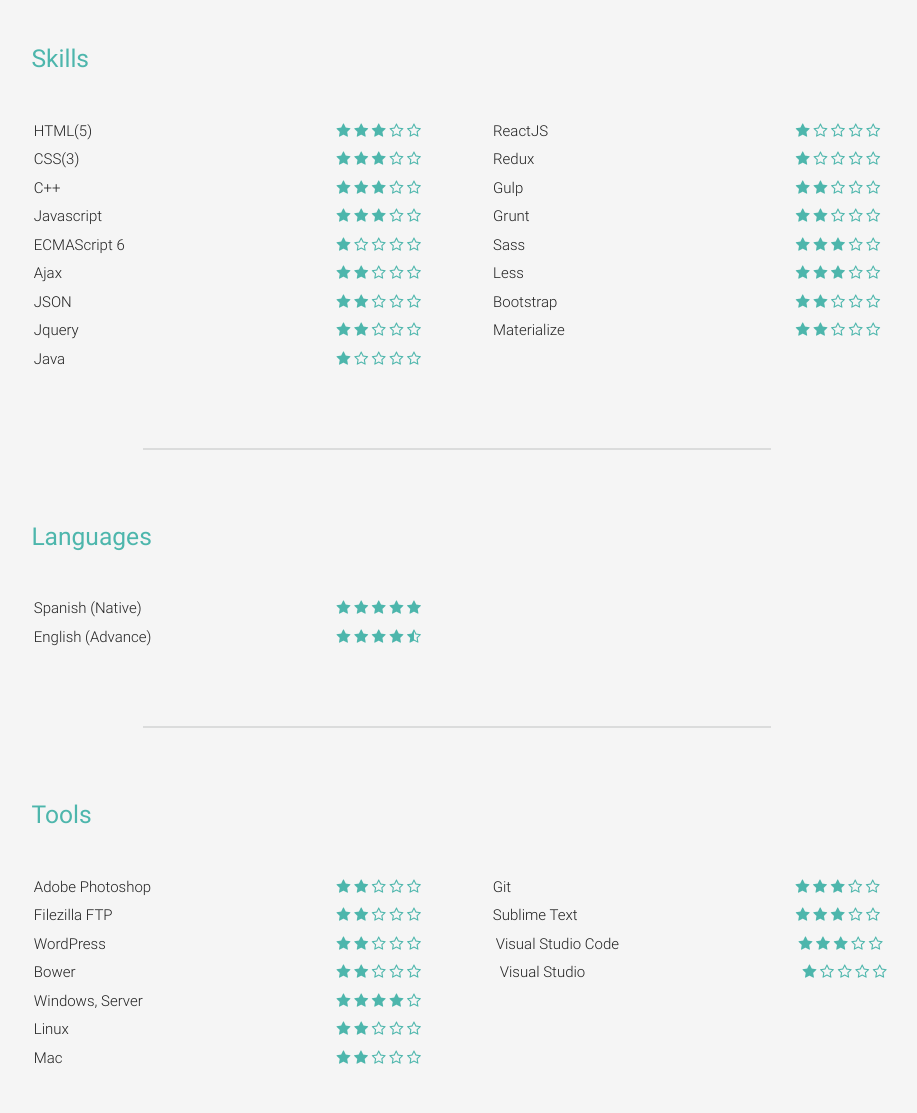
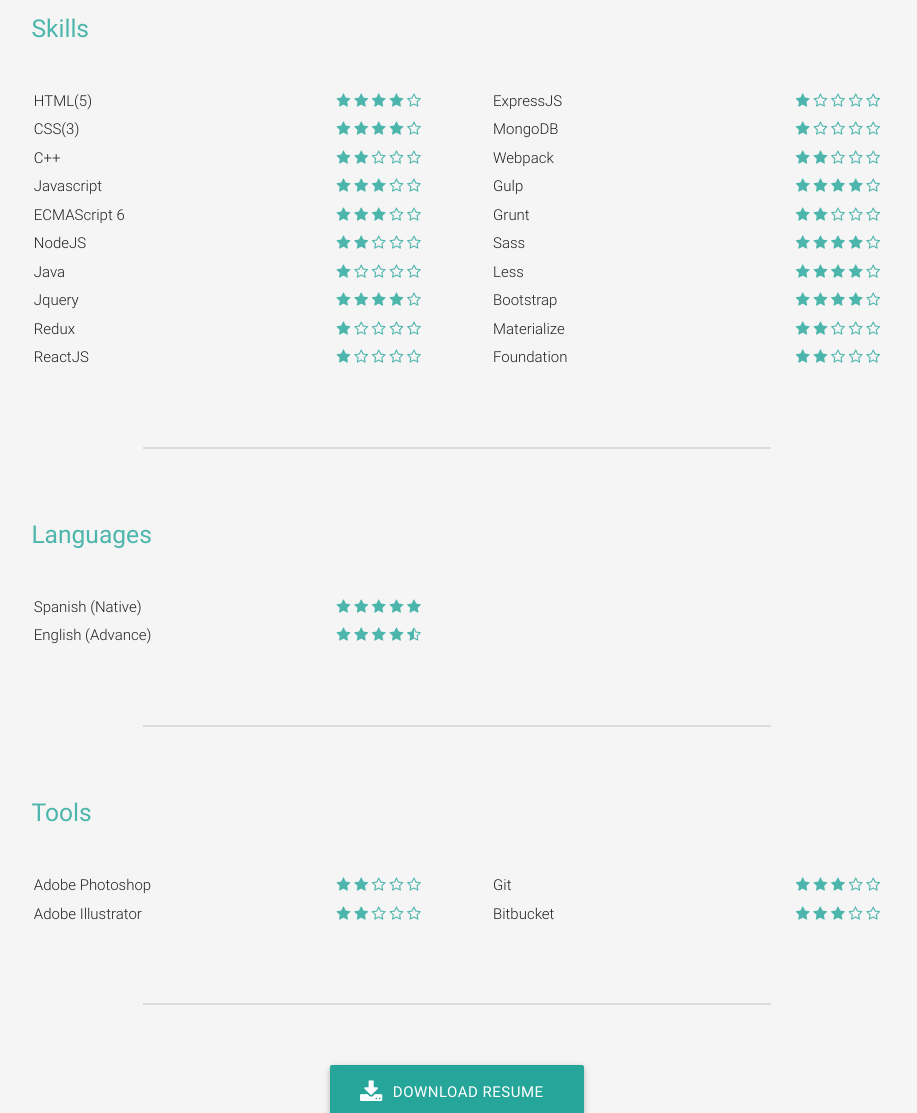
Before and after one commit to ergokira/cv, a website: page app/index.html in a window 1280 px wide. Shown: the part 1687-2800 px from the top of the page, without its empty margins (183-1100 px from the left). Drawn offline with nearby package versions, Linux system fonts and the light colour scheme; files that its build step writes are made by us from their sources.

Commit message:
cv update

```diff
--- a/app/index.html
+++ b/app/index.html
@@ -37,7 +37,7 @@
           <br><br>
           <h1 class="header center teal-text text-lighten-2">Josue Granados</h1>
           <div class="row center">
-            <h5 class="header col s12 light">Web Developer</h5>
+            <h5 class="header col s12 light">Frontend Web Developer</h5>
           </div>
           <div class="row center">
             <a href="#porfolio" class="btn-large waves-effect waves-light teal lighten-1 hide-on-small-only">View Work</a>
@@ -62,7 +62,7 @@
           <div class="col s12 m4">
             <div class="info-block">
               <h5 class="teal-text text-lighten-2">About me</h5>
-              <p class="light">I'm a Frontend Web Developer, always eager of new technologies, creative, and open minded, trying to think out of the box in order to find the best solution in every challenge. I have knowledge in W3C standards, Git Flow, Responsive Web Design and cross browsing. I love structure and order and I also spend time on fixing little details and optimizing my code. I'm also well trained in programming best practices and the Object-Oriented Programming Paradigm.</p>
+              <p class="light">I'm a Frontend Web Developer, always eager of new technologies, creative, and open minded, trying to think out of the box in order to find the best solution in every challenge. I have knowledge in W3C standards, Git Flow, Responsive Web Design and cross browsing. I love structure and order and I also spend time on fixing little details and optimizing my code. I'm also well trained in programming best practices and Design Patterns.</p>
             </div>
           </div>
           <!-- Photo -->
@@ -79,7 +79,7 @@
                 <strong>Name:</strong><br>
                 Josue Granados<br><br>
                 <strong>Age:</strong><br>
-                25 years<br><br>
+                26 years<br><br>
                 <strong>Location:</strong><br>
                 Heredia, Costa Rica.
               </p>
@@ -131,7 +131,7 @@
                   <i class="fa fa-star" aria-hidden="true"></i>
                   <i class="fa fa-star" aria-hidden="true"></i>
                   <i class="fa fa-star" aria-hidden="true"></i>
-                  <i class="fa fa-star-o" aria-hidden="true"></i>
+                  <i class="fa fa-star" aria-hidden="true"></i>
                   <i class="fa fa-star-o" aria-hidden="true"></i>
                 </span>
               </li>
@@ -141,7 +141,7 @@
                   <i class="fa fa-star" aria-hidden="true"></i>
                   <i class="fa fa-star" aria-hidden="true"></i>
                   <i class="fa fa-star" aria-hidden="true"></i>
-                  <i class="fa fa-star-o" aria-hidden="true"></i>
+                  <i class="fa fa-star" aria-hidden="true"></i>
                   <i class="fa fa-star-o" aria-hidden="true"></i>
                 </span>
               </li>
@@ -150,7 +150,7 @@
                 <span class="skill-score teal-text text-lighten-2">
                   <i class="fa fa-star" aria-hidden="true"></i>
                   <i class="fa fa-star" aria-hidden="true"></i>
-                  <i class="fa fa-star" aria-hidden="true"></i>
+                  <i class="fa fa-star-o" aria-hidden="true"></i>
                   <i class="fa fa-star-o" aria-hidden="true"></i>
                   <i class="fa fa-star-o" aria-hidden="true"></i>
                 </span>
@@ -169,33 +169,14 @@
                 <span class="skill-title">ECMAScript 6</span>
                 <span class="skill-score teal-text text-lighten-2">
                   <i class="fa fa-star" aria-hidden="true"></i>
-                  <i class="fa fa-star-o" aria-hidden="true"></i>
-                  <i class="fa fa-star-o" aria-hidden="true"></i>
+                  <i class="fa fa-star" aria-hidden="true"></i>
+                  <i class="fa fa-star" aria-hidden="true"></i>
                   <i class="fa fa-star-o" aria-hidden="true"></i>
                   <i class="fa fa-star-o" aria-hidden="true"></i>
                 </span>
               </li>
               <li>
-                <span class="skill-title">Ajax</span>
-                <span class="skill-score teal-text text-lighten-2">
-                  <i class="fa fa-star" aria-hidden="true"></i>
-                  <i class="fa fa-star" aria-hidden="true"></i>
-                  <i class="fa fa-star-o" aria-hidden="true"></i>
-                  <i class="fa fa-star-o" aria-hidden="true"></i>
-                  <i class="fa fa-star-o" aria-hidden="true"></i>
-                </span>
-              </li>
-              <li>
-                <span class="skill-title">JSON</span>
-                <span class="skill-score teal-text text-lighten-2">
-                  <i class="fa fa-star" aria-hidden="true"></i>
-                  <i class="fa fa-star" aria-hidden="true"></i>
-                  <i class="fa fa-star-o" aria-hidden="true"></i>
-                  <i class="fa fa-star-o" aria-hidden="true"></i>
-                  <i class="fa fa-star-o" aria-hidden="true"></i>
-                </span>
-              <li>
-                <span class="skill-title">Jquery</span>
+                <span class="skill-title">NodeJS</span>
                 <span class="skill-score teal-text text-lighten-2">
                   <i class="fa fa-star" aria-hidden="true"></i>
                   <i class="fa fa-star" aria-hidden="true"></i>
@@ -214,17 +195,13 @@
                   <i class="fa fa-star-o" aria-hidden="true"></i>
                 </span>
               </li>
-            </ul>
-          </div>
-          <div class="col s12 m6">
-            <ul class="light">
               <li>
-                <span class="skill-title">ReactJS</span>
+                <span class="skill-title">Jquery</span>
                 <span class="skill-score teal-text text-lighten-2">
                   <i class="fa fa-star" aria-hidden="true"></i>
-                  <i class="fa fa-star-o" aria-hidden="true"></i>
-                  <i class="fa fa-star-o" aria-hidden="true"></i>
-                  <i class="fa fa-star-o" aria-hidden="true"></i>
+                  <i class="fa fa-star" aria-hidden="true"></i>
+                  <i class="fa fa-star" aria-hidden="true"></i>
+                  <i class="fa fa-star" aria-hidden="true"></i>
                   <i class="fa fa-star-o" aria-hidden="true"></i>
                 </span>
               </li>
@@ -239,12 +216,56 @@
                 </span>
               </li>
               <li>
-                <span class="skill-title">Gulp</span>
+                <span class="skill-title">ReactJS</span>
+                <span class="skill-score teal-text text-lighten-2">
+                  <i class="fa fa-star" aria-hidden="true"></i>
+                  <i class="fa fa-star-o" aria-hidden="true"></i>
+                  <i class="fa fa-star-o" aria-hidden="true"></i>
+                  <i class="fa fa-star-o" aria-hidden="true"></i>
+                  <i class="fa fa-star-o" aria-hidden="true"></i>
+                </span>
+              </li>
+            </ul>
+          </div>
+          <div class="col s12 m6">
+            <ul class="light">
+              <li>
+                <span class="skill-title">ExpressJS</span>
+                <span class="skill-score teal-text text-lighten-2">
+                  <i class="fa fa-star" aria-hidden="true"></i>
+                  <i class="fa fa-star-o" aria-hidden="true"></i>
+                  <i class="fa fa-star-o" aria-hidden="true"></i>
+                  <i class="fa fa-star-o" aria-hidden="true"></i>
+                  <i class="fa fa-star-o" aria-hidden="true"></i>
+                </span>
+              </li>
+              <li>
+                <span class="skill-title">MongoDB</span>
+                <span class="skill-score teal-text text-lighten-2">
+                  <i class="fa fa-star" aria-hidden="true"></i>
+                  <i class="fa fa-star-o" aria-hidden="true"></i>
+                  <i class="fa fa-star-o" aria-hidden="true"></i>
+                  <i class="fa fa-star-o" aria-hidden="true"></i>
+                  <i class="fa fa-star-o" aria-hidden="true"></i>
+                </span>
+              </li>
+              <li>
+                <span class="skill-title">Webpack</span>
                 <span class="skill-score teal-text text-lighten-2">
                   <i class="fa fa-star" aria-hidden="true"></i>
                   <i class="fa fa-star" aria-hidden="true"></i>
                   <i class="fa fa-star-o" aria-hidden="true"></i>
                   <i class="fa fa-star-o" aria-hidden="true"></i>
+                  <i class="fa fa-star-o" aria-hidden="true"></i>
+                </span>
+              </li>
+              <li>
+                <span class="skill-title">Gulp</span>
+                <span class="skill-score teal-text text-lighten-2">
+                  <i class="fa fa-star" aria-hidden="true"></i>
+                  <i class="fa fa-star" aria-hidden="true"></i>
+                  <i class="fa fa-star" aria-hidden="true"></i>
+                  <i class="fa fa-star" aria-hidden="true"></i>
                   <i class="fa fa-star-o" aria-hidden="true"></i>
                 </span>
               </li>
@@ -264,7 +285,7 @@
                   <i class="fa fa-star" aria-hidden="true"></i>
                   <i class="fa fa-star" aria-hidden="true"></i>
                   <i class="fa fa-star" aria-hidden="true"></i>
-                  <i class="fa fa-star-o" aria-hidden="true"></i>
+                  <i class="fa fa-star" aria-hidden="true"></i>
                   <i class="fa fa-star-o" aria-hidden="true"></i>
                 </span>
               </li>
@@ -274,12 +295,22 @@
                   <i class="fa fa-star" aria-hidden="true"></i>
                   <i class="fa fa-star" aria-hidden="true"></i>
                   <i class="fa fa-star" aria-hidden="true"></i>
-                  <i class="fa fa-star-o" aria-hidden="true"></i>
+                  <i class="fa fa-star" aria-hidden="true"></i>
                   <i class="fa fa-star-o" aria-hidden="true"></i>
                 </span>
               </li>
               <li>
                 <span class="skill-title">Bootstrap</span>
+                <span class="skill-score teal-text text-lighten-2">
+                  <i class="fa fa-star" aria-hidden="true"></i>
+                  <i class="fa fa-star" aria-hidden="true"></i>
+                  <i class="fa fa-star" aria-hidden="true"></i>
+                  <i class="fa fa-star" aria-hidden="true"></i>
+                  <i class="fa fa-star-o" aria-hidden="true"></i>
+                </span>
+              </li>
+              <li>
+                <span class="skill-title">Materialize</span>
                 <span class="skill-score teal-text text-lighten-2">
                   <i class="fa fa-star" aria-hidden="true"></i>
                   <i class="fa fa-star" aria-hidden="true"></i>
@@ -289,7 +320,7 @@
                 </span>
               </li>
               <li>
-                <span class="skill-title">Materialize</span>
+                <span class="skill-title">Foundation</span>
                 <span class="skill-score teal-text text-lighten-2">
                   <i class="fa fa-star" aria-hidden="true"></i>
                   <i class="fa fa-star" aria-hidden="true"></i>
@@ -353,57 +384,7 @@
                 </span>
               </li>
               <li>
-                <span class="skill-title">Filezilla FTP</span>
-                <span class="skill-score teal-text text-lighten-2">
-                  <i class="fa fa-star" aria-hidden="true"></i>
-                  <i class="fa fa-star" aria-hidden="true"></i>
-                  <i class="fa fa-star-o" aria-hidden="true"></i>
-                  <i class="fa fa-star-o" aria-hidden="true"></i>
-                  <i class="fa fa-star-o" aria-hidden="true"></i>
-                </span>
-              </li>
-              <li>
-                <span class="skill-title">WordPress</span>
-                <span class="skill-score teal-text text-lighten-2">
-                  <i class="fa fa-star" aria-hidden="true"></i>
-                  <i class="fa fa-star" aria-hidden="true"></i>
-                  <i class="fa fa-star-o" aria-hidden="true"></i>
-                  <i class="fa fa-star-o" aria-hidden="true"></i>
-                  <i class="fa fa-star-o" aria-hidden="true"></i>
-                </span>
-              </li>
-              <li>
-                <span class="skill-title">Bower</span>
-                <span class="skill-score teal-text text-lighten-2">
-                  <i class="fa fa-star" aria-hidden="true"></i>
-                  <i class="fa fa-star" aria-hidden="true"></i>
-                  <i class="fa fa-star-o" aria-hidden="true"></i>
-                  <i class="fa fa-star-o" aria-hidden="true"></i>
-                  <i class="fa fa-star-o" aria-hidden="true"></i>
-                </span>
-              </li>
-              <li>
-                <span class="skill-title">Windows, Server</span>
-                <span class="skill-score teal-text text-lighten-2">
-                  <i class="fa fa-star" aria-hidden="true"></i>
-                  <i class="fa fa-star" aria-hidden="true"></i>
-                  <i class="fa fa-star" aria-hidden="true"></i>
-                  <i class="fa fa-star" aria-hidden="true"></i>
-                  <i class="fa fa-star-o" aria-hidden="true"></i>
-                </span>
-              </li>
-              <li>
-                <span class="skill-title">Linux</span>
-                <span class="skill-score teal-text text-lighten-2">
-                  <i class="fa fa-star" aria-hidden="true"></i>
-                  <i class="fa fa-star" aria-hidden="true"></i>
-                  <i class="fa fa-star-o" aria-hidden="true"></i>
-                  <i class="fa fa-star-o" aria-hidden="true"></i>
-                  <i class="fa fa-star-o" aria-hidden="true"></i>
-                </span>
-              </li>
-              <li>
-                <span class="skill-title">Mac</span>
+                <span class="skill-title">Adobe Illustrator</span>
                 <span class="skill-score teal-text text-lighten-2">
                   <i class="fa fa-star" aria-hidden="true"></i>
                   <i class="fa fa-star" aria-hidden="true"></i>
@@ -427,31 +408,11 @@
                 </span>
               </li>
               <li>
-                <span class="skill-title">Sublime Text</span>
+                <span class="skill-title">Bitbucket</span>
                 <span class="skill-score teal-text text-lighten-2">
                   <i class="fa fa-star" aria-hidden="true"></i>
                   <i class="fa fa-star" aria-hidden="true"></i>
                   <i class="fa fa-star" aria-hidden="true"></i>
-                  <i class="fa fa-star-o" aria-hidden="true"></i>
-                  <i class="fa fa-star-o" aria-hidden="true"></i>
-                </span>
-              </li>
-              <li>
-                <span class="skill-title">Visual Studio Code</span>
-                <span class="skill-score teal-text text-lighten-2">
-                  <i class="fa fa-star" aria-hidden="true"></i>
-                  <i class="fa fa-star" aria-hidden="true"></i>
-                  <i class="fa fa-star" aria-hidden="true"></i>
-                  <i class="fa fa-star-o" aria-hidden="true"></i>
-                  <i class="fa fa-star-o" aria-hidden="true"></i>
-                </span>
-              </li>
-              <li>
-                <span class="skill-title">Visual Studio</span>
-                <span class="skill-score teal-text text-lighten-2">
-                  <i class="fa fa-star" aria-hidden="true"></i>
-                  <i class="fa fa-star-o" aria-hidden="true"></i>
-                  <i class="fa fa-star-o" aria-hidden="true"></i>
                   <i class="fa fa-star-o" aria-hidden="true"></i>
                   <i class="fa fa-star-o" aria-hidden="true"></i>
                 </span>
@@ -497,9 +458,6 @@
                 <a href="http://astrabound.net/restaurant_template"><img class="responsive-img" src="img/food.jpg" alt="Sales Web mini"></a>
               </div>
               <div class="info-block center">
-                <a href="http://astrabound.net/pikktures"><img class="responsive-img" src="img/pikktures.jpg" alt="Pikkture mini"></a>
-              </div>
-              <div class="info-block center">
                 <a href="#"><img class="responsive-img" src="img/cv.jpg" alt="CV mini"></a>
               </div>
               <div class="info-block center">
@@ -513,7 +471,7 @@
         </div>
         <hr>
         <div class="row center">
-          <a href="https://github.com/ergokira" class="btn-large waves-effect waves-light teal lighten-1 center btncustom"><i class="fa fa-github-alt" aria-hidden="true"></i>  <span>View my Github<span></a>
+          <a href="https://github.com/josuegb15" class="btn-large waves-effect waves-light teal lighten-1 center btncustom"><i class="fa fa-github-alt" aria-hidden="true"></i>  <span>View my Github<span></a>
         </div>
       </div>
     </div>
@@ -537,7 +495,7 @@
   </section><!-- Paralax end -->
   <footer class="page-footer grey darken-4">
     <div class="backbutton-section center">
-      <a href="#"><i class="fa fa-chevron-circle-up fa-3x" aria-hidden="true"></i></a>
+      <a id="top-arrow" href="#"><i class="fa fa-chevron-circle-up fa-3x" aria-hidden="true"></i></a>
     </div>
     <a name="contact"></a>
     <div class="container">
--- a/app/js/bin/init.js
+++ b/app/js/bin/init.js
@@ -12,5 +12,10 @@
     $('.button-collapse').sideNav();
     $('.parallax').parallax();
 
+    $('#top-arrow').on('click', function (e) {
+      e.preventDefault();
+      $('html, body').animate({ scrollTop: 0 }, 'slow');
+    });
+
   }); // end of document ready
 })(jQuery); // end of jQuery name space
--- a/app/scss/style.scss
+++ b/app/scss/style.scss
@@ -48,6 +48,7 @@
     padding: 0;
     border: none;
     font-size: 25px;
+    text-shadow: rgba(0, 0, 0, .6) 2px 2px;
 }
 
 h3{
@@ -91,7 +92,12 @@
 /////////////////////////////////////////////////////////////////////////////////////////////////////////////////////
 /* ................................................ - 3.Banner - ................................................. */
 /////////////////////////////////////////////////////////////////////////////////////////////////////////////////////
-
+#index-banner {
+  h1,
+  h5 {
+    text-shadow: rgba(0, 0, 0, .4) 2px 2px;
+  }
+}
 
 
 
--- a/package.json
+++ b/package.json
@@ -14,7 +14,6 @@
   "scripts": {},
   "dependencies": {},
   "devDependencies": {
-    "bower": "^1.7.9",
     "browser-sync": "^2.12.5",
     "gulp": "^3.9.1",
     "gulp-concat": "^2.6.0",
```
Also changed, not shown: bower.json (deleted, +0 -19 lines), 1 other file.
